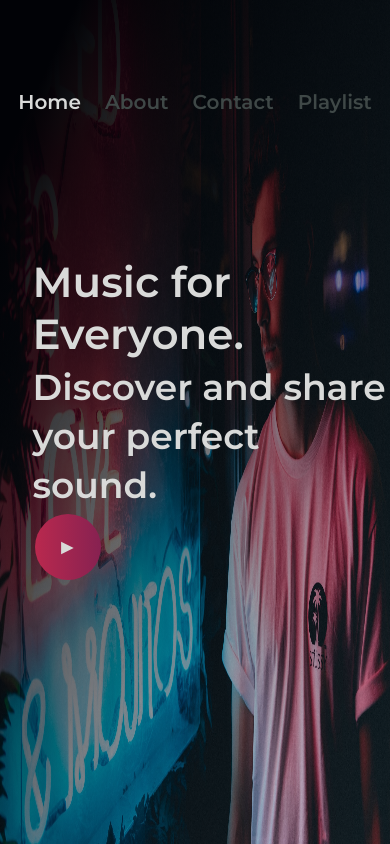
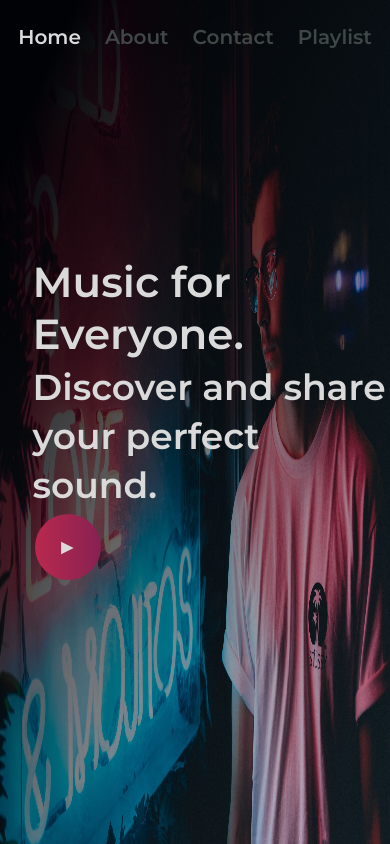
Before and after one commit to chris510/Make-A-Playlist, a React (Create React App) app in the folder frontend/: page / in a window 390 px wide. Built offline with nearby package versions, Linux system fonts and the light colour scheme.

Commit message:
Tracklist box css responsive

```diff
--- a/frontend/src/components/nav/nav.styles.scss
+++ b/frontend/src/components/nav/nav.styles.scss
@@ -12,7 +12,7 @@
 
   @media screen and (max-width: 800px) {
     left: 0;
-    top: 90px;
+    top: 25px;
     font-size: 20px;
     width: 100%;
   }
--- a/frontend/src/components/spinner/spinner.styles.scss
+++ b/frontend/src/components/spinner/spinner.styles.scss
@@ -7,7 +7,7 @@
   align-items: center;
 
   @media screen and (max-width: 800px) {
-    width: 100%;
+    width: 90%;
   }
 
   .spinner-container {
--- a/frontend/src/pages/playlist/playlist.styles.scss
+++ b/frontend/src/pages/playlist/playlist.styles.scss
@@ -59,7 +59,7 @@
     @media screen and (max-width: 800px) {
       padding-left: 30px;
       width: 100%;
-      height: 40%;
+      height: 70%;
       margin-left: 0;
     }
 
@@ -79,7 +79,7 @@
       .track-playlist {
         border: 1px solid black;
         width: 40%;
-        height: 350px;
+        height: 500px;
         position: relative;
 
         @media screen and (max-width: 800px) {
```
